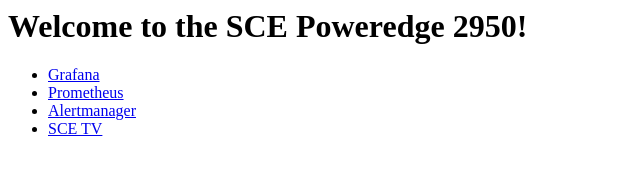
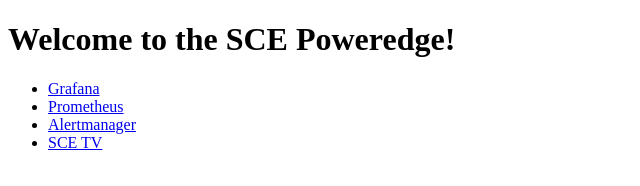
Before and after one commit to SCE-Development/poweredge-nginx, a plain HTML site: page index.html in a window 1280 px wide. Shown: the whole page, without its empty margins (0-640 px from the left). Drawn offline with Linux system fonts and the light colour scheme.

Commit message:
fixed doctype

```diff
--- a/index.html
+++ b/index.html
@@ -1,9 +1,12 @@
-<html>
+<!DOCTYPE html>
+<html lang="en">
 <head>
-    <title>SCE Poweredge 2950!</title>
+  <meta charset="UTF-8">
+  <meta name="viewport" content="width=device-width, initial-scale=1.0">
+  <title>SCE Poweredge</title>
 </head>
 <body>
-    <h1>Welcome to the SCE Poweredge 2950!</h1>
+  <h1>Welcome to the SCE Poweredge!</h1>
   <ul>
     <li><a href="http://one.sce/grafana">Grafana</a></li>
     <li><a href="http://one.sce/prometheus">Prometheus</a></li>
```
Lines whose indentation alone changed are shown as unchanged.
